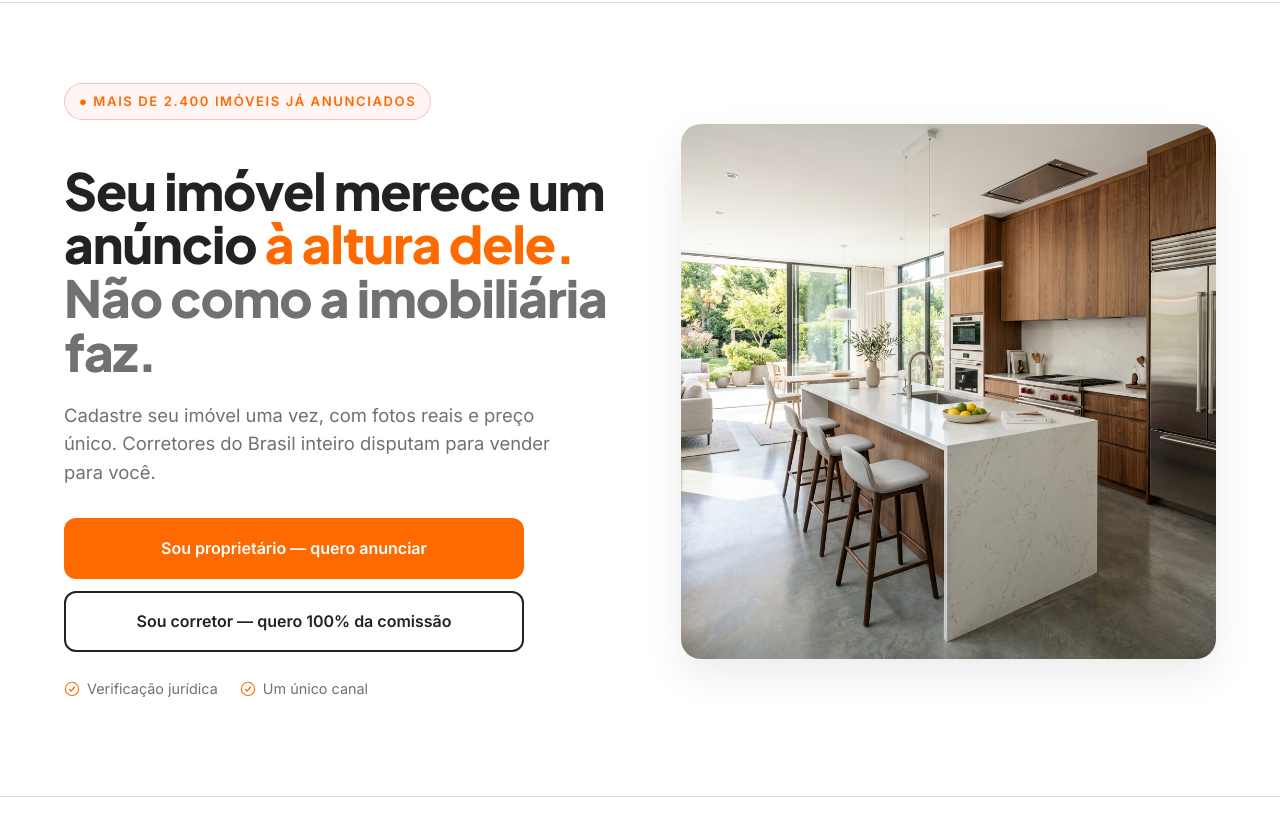
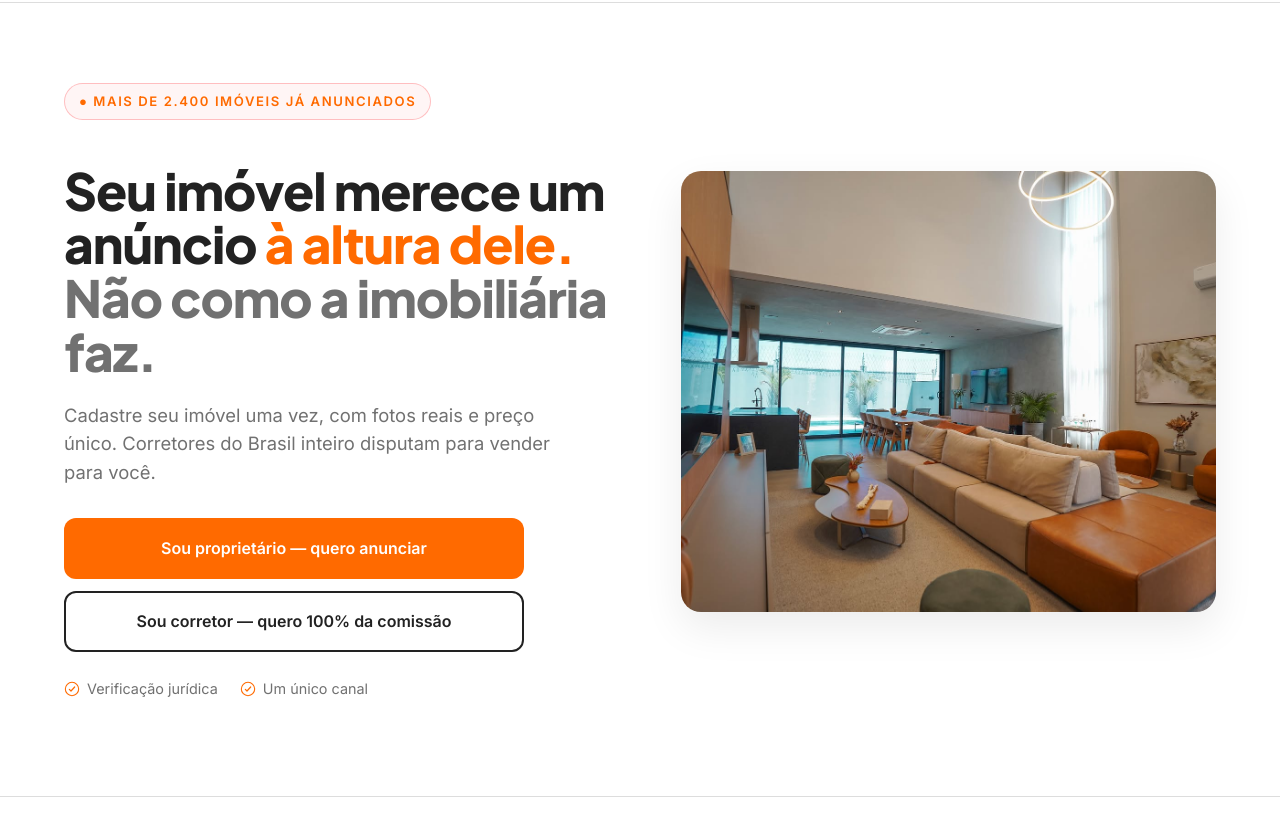
Before and after one commit to cabralads/moravo, a website: page public/index.html in a window 1280 px wide. Shown: the part 760-1596 px from the top of the page. Drawn offline with Linux system fonts and the light colour scheme; no server answers.

Commit message:
chore: adiciona a imagem sala-estar.jpeg no cta de proprietarios

```diff
--- a/public/index.html
+++ b/public/index.html
@@ -1073,7 +1073,7 @@ section { position: relative; }
     </div>
     <div class="reveal visual">
       <div class="hero-image-container">
-        <img src="img/hero-kitchen.png" alt="Interior residencial moderno premium" />
+        <img src="img/sala-estar.jpeg" alt="Interior residencial moderno premium" />
       </div>
     </div>
   </div>
```
Also changed, not shown: public/img/sala-estar.jpeg (added).
